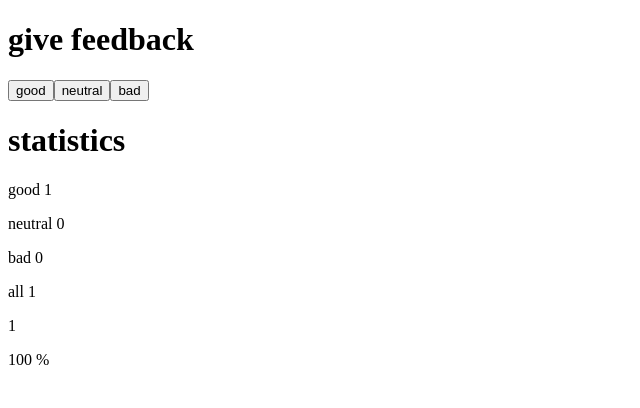
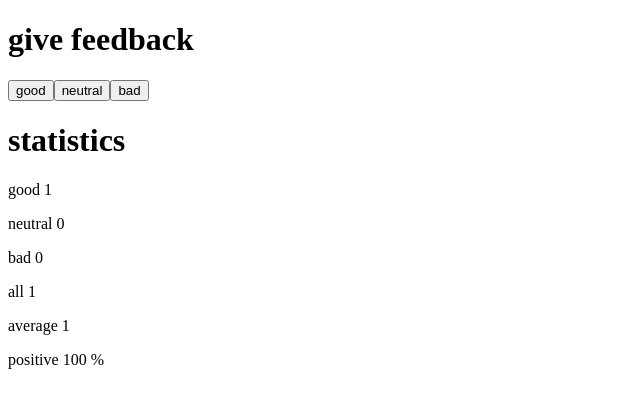
Before and after one commit to AhtesamMuhammad/full-stack-open, a React (Vite) app in the folder part1/unicafe/: page / in a window 1280 px wide. Both pictures are taken after a click on the button "good". Shown: the top 408 px of the page, without its empty margins (0-640 px from the left). Built offline with nearby package versions, Linux system fonts and the light colour scheme.

Commit message:
activity 1.10 done

```diff
--- a/part1/unicafe/src/App.jsx
+++ b/part1/unicafe/src/App.jsx
@@ -1,8 +1,18 @@
 import { useState } from "react";
 
-const Button = ({ handleClick, text }) => (
-  <button onClick={handleClick}>{text}</button>
-);
+const Button = ({ handleClick, text }) => <button onClick={handleClick}>{text}</button>
+
+const StatisticLine = ({text, value}) =>{
+  if (text === 'positive') {
+    return (
+      <p>{text} {value} %</p>
+    )
+  }
+
+  return(
+    <p>{text} {value}</p>
+  )
+}
 
 const Statistics = ({ allClicks }) => {
   const { good, neutral, bad } = allClicks;
@@ -11,10 +21,20 @@
   const average = (good + bad * -1) / totalClicks;
   const positive = (good / totalClicks) * 100;
 
+  if(totalClicks === 0){
+    return(
+      <div>No feedback given</div>
+    )
+  }
+
   return (
     <div>
-      <p>{average}</p>
-      <p>{positive} %</p>
+      <StatisticLine text='good' value={good}/>
+      <StatisticLine text='neutral' value={neutral}/>
+      <StatisticLine text='bad' value={bad}/>
+      <StatisticLine text='all' value={totalClicks}/>
+      <StatisticLine text='average' value={average}/>
+      <StatisticLine text='positive' value={positive}/>
     </div>
   );
 };
@@ -38,19 +58,6 @@
     setClicks({ ...allClicks, bad: allClicks.bad + 1 });
   };
 
-  if (allClicks.good === 0 && allClicks.neutral === 0 && allClicks.bad === 0) {
-    return (
-      <div>
-        <h1>give feedback</h1>
-        <Button handleClick={handleGoodClick} text="good" />
-        <Button handleClick={handleNeutralClick} text="neutral" />
-        <Button handleClick={handleBadClick} text="bad" />
-        <h1>statistics</h1>
-        <p>No feedback given</p>
-      </div>
-    );
-  }
-
   return (
     <div>
       <h1>give feedback</h1>
@@ -58,10 +65,6 @@
       <Button handleClick={handleNeutralClick} text="neutral" />
       <Button handleClick={handleBadClick} text="bad" />
       <h1>statistics</h1>
-      <p>good {allClicks.good}</p>
-      <p>neutral {allClicks.neutral}</p>
-      <p>bad {allClicks.bad}</p>
-      <p>all {allClicks.good+allClicks.neutral+allClicks.bad}</p>
       <Statistics allClicks={allClicks} />
     </div>
   );
```
